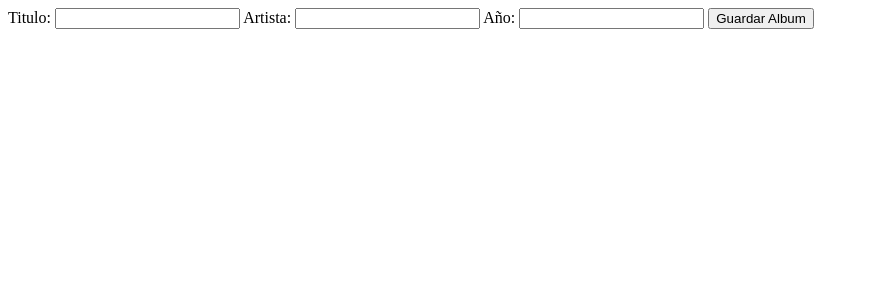
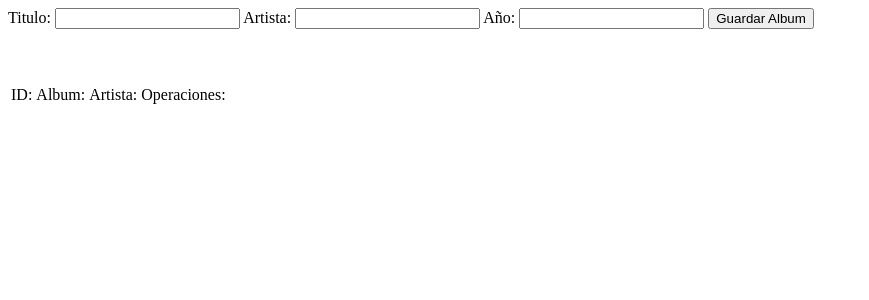
Before and after one commit to DanyFlow25/POO195, a Flask app: template CRUD Albums/templates/index.html in a window 1280 px wide. Shown: the top 300 px of the page, without its empty margins (0-869 px from the left). Run offline with Flask 3, Linux system fonts and the light colour scheme; the template is opened without the code that fills it, so the values that code supplies are empty; some libraries are stand-ins or nearby versions.

Commit message:
Finalicé práctica 8

```diff
--- a/CRUD Albums/templates/index.html
+++ b/CRUD Albums/templates/index.html
@@ -28,5 +28,33 @@
 
     </form>
 
+    <br>
+    <br>
+    <br>
+
+    <table>
+        <thead></thead>
+            <tr>
+                <td>ID:</td>
+                <td>Album:</td>
+                <td>Artista:</td>
+                <td>Operaciones:</td>
+            </tr>
+        <tbody>
+            {%for album in albums%}
+            <tr>
+                <td>{{ album.0}}</td>
+                <td>{{ album.1}}</td>
+                <td>{{ album.2}}</td>
+                <td>{{ album.3}}</td>
+                <td><a href ="#"> Editar </a></td>
+                <td><a href ="#"> Borrar </a></td>
+
+            </tr>
+            {%endfor%}
+        </tbody>
+    </table>
+
+
 </body>
 </html>
```
Also changed, not shown: CRUD Albums/app.py (+9 -1 lines).
